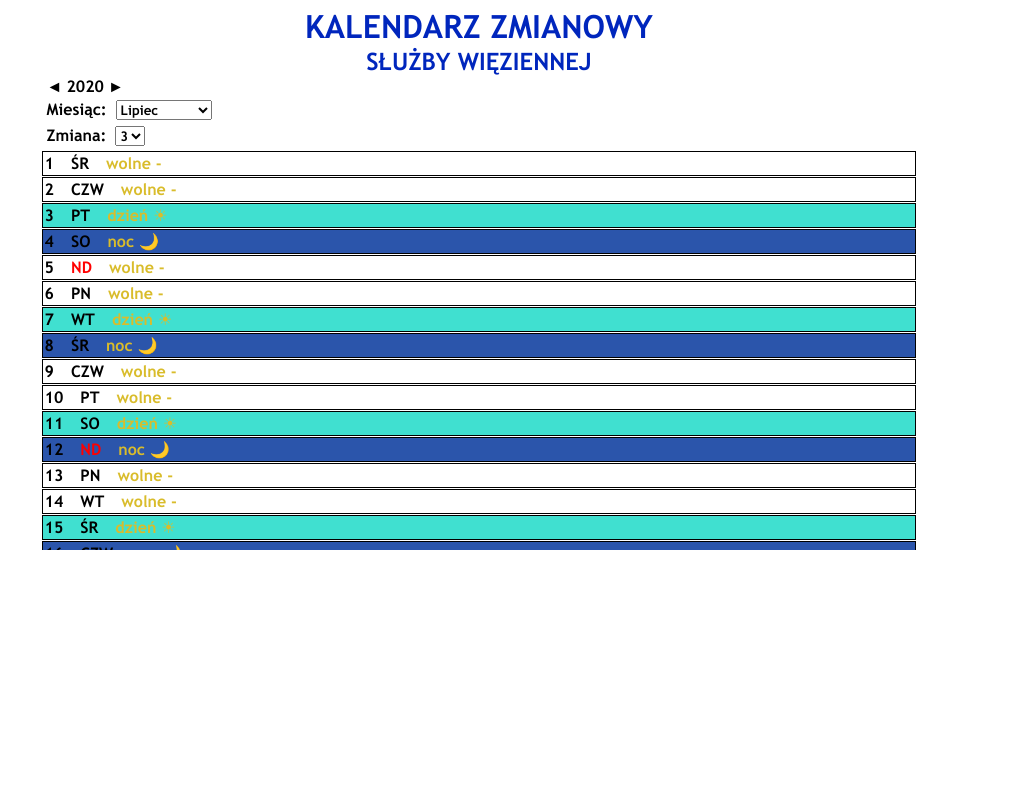
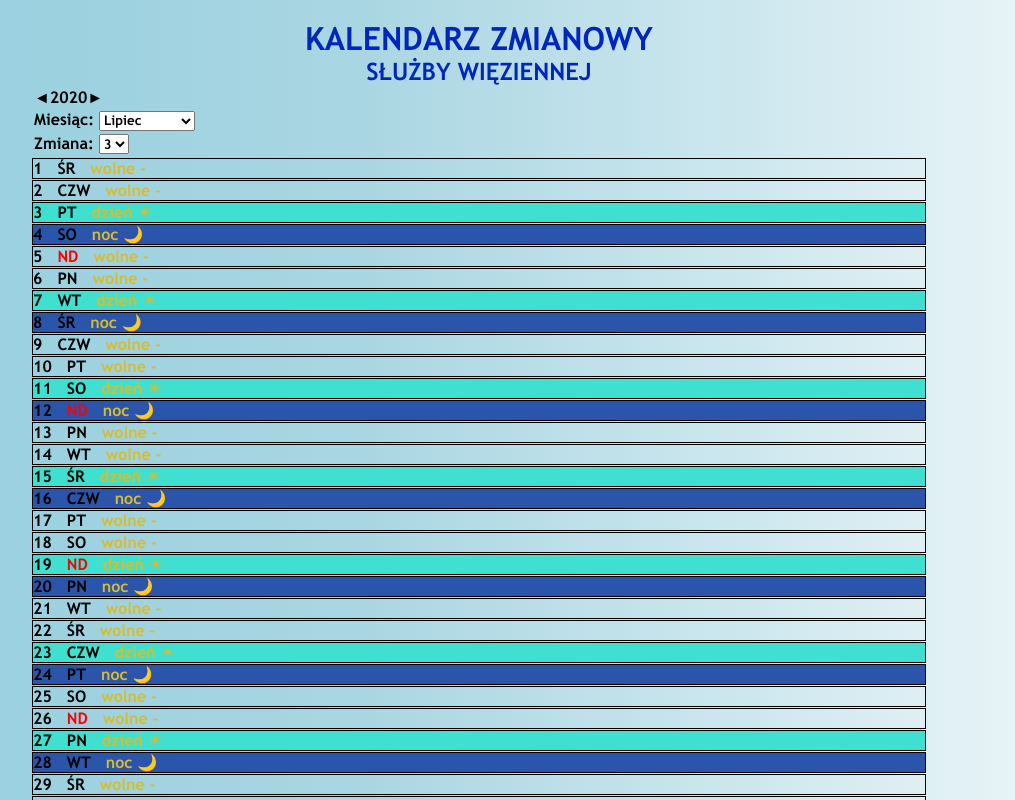
Before and after one commit to wiktorsachar/shift-viewer, a React (Create React App) app in the folder shift-viewer-v.1.0/: page / in a window 1280 px wide. Shown: the whole page, without its empty margins (161-1176 px from the left). Built offline with nearby package versions, Linux system fonts and the light colour scheme.

Commit message:
some work on calendar height and screen orientation problems

```diff
--- a/shift-viewer-v.1.0/src/App.css
+++ b/shift-viewer-v.1.0/src/App.css
@@ -1,4 +1,4 @@
-.prison-service {
+#prison-service {
   color: #0026bd;
   font-family: Trebuchet;
   text-align: center;
@@ -7,9 +7,13 @@
   display: flex;
   align-items: center;
   justify-content: center;
+  /* min-height: 100%; */
+  /* height: 100vh; */
+  margin: 0px
 }
 .App {
   width: 70%;
+  min-height: 100%;
   flex-direction: column;
   align-items: center;
   justify-content: center;
@@ -17,3 +21,6 @@
 * {
   font-family: Trebuchet;
 }
+h1 {
+  margin-top: 20px;
+}
--- a/shift-viewer-v.1.0/src/App.js
+++ b/shift-viewer-v.1.0/src/App.js
@@ -4,10 +4,12 @@ import "./App.css";
 
 function App() {
   return (
-    <div className="App-container">
+    <div className="App-container" id="try">
       <div className="App">
-        <h1 className="prison-service">KALENDARZ ZMIANOWY</h1>
-        <h2 className="prison-service">SŁUŻBY WIĘZIENNEJ</h2>
+        <div id="prison-service">
+          <h1>KALENDARZ ZMIANOWY</h1>
+          <h2>SŁUŻBY WIĘZIENNEJ</h2>
+        </div>
         <Calendar />
       </div>
     </div>
--- a/shift-viewer-v.1.0/src/components/Calendar/Calendar.css
+++ b/shift-viewer-v.1.0/src/components/Calendar/Calendar.css
@@ -3,5 +3,7 @@
 } */
 .content {
     overflow: scroll;
-    height: 400px
+    height: 100%;
+    /* border-width: 10px;
+    border-radius: 12px; */
 }
--- a/shift-viewer-v.1.0/src/components/Calendar/Calendar.js
+++ b/shift-viewer-v.1.0/src/components/Calendar/Calendar.js
@@ -9,6 +9,7 @@ class Calendar extends React.Component {
     month: new Date(Date.now()).getMonth(),
     year: new Date(Date.now()).getFullYear(),
     shift: 3,
+    calendarHeight: "0px",
   };
   handleMonthSelector = (props) => {
     this.setState({
@@ -16,9 +17,6 @@ class Calendar extends React.Component {
     });
   };
   handleYearSelector = (props) => {
-    // this.setState({
-    //   year: parseInt(props),
-    // });
     switch (props) {
       case "+":
         this.setState({ year: this.state.year + 1 });
@@ -35,15 +33,29 @@ class Calendar extends React.Component {
       shift: parseInt(props),
     });
   };
+  componentDidMount() {
+    const headersHeight = document.getElementById("prison-service")
+      .clientHeight;
+    const selectorsHeight = document.getElementById("header").clientHeight;
+    const windowHeight = window.innerHeight;
+    const calendarHeight = windowHeight - (headersHeight + selectorsHeight);
+    if (this.state.calendarHeight !== calendarHeight) {
+      this.setState({ calendarHeight: calendarHeight + "px" });
+    }
+    console.log("headers height: " + (headersHeight + selectorsHeight));
+    console.log("calendar height: " + calendarHeight);
+  }
   render() {
     const dutyMonth = Shifts.createShiftMonth(
       this.state.month,
       this.state.year,
       this.state.shift
     );
+    console.log("window height: " + window.innerHeight);
+    console.log("state calendar height: " + this.state.calendarHeight);
     return (
       <div>
-        <div className="header">
+        <div className="header" id="header">
           <DateSelector
             monthSelector={this.handleMonthSelector}
             yearSelector={this.handleYearSelector}
@@ -51,7 +63,34 @@ class Calendar extends React.Component {
             state={this.state}
           />
         </div>
-        <div className="content">
+        <div
+          id="container"
+          style={{
+            height: this.state.calendarHeight,
+            maxHeight: this.state.calendarHeight,
+          }}
+        >
+          <div
+            className="content"
+            // id="container"
+            // style={{
+            //   height: this.state.calendarHeight,
+            //   maxHeight: this.state.calendarHeight,
+            // }}
+          >
+            {dutyMonth.map((day, i) => (
+              <DayBox date={day.date} duty={day.duty} key={i} />
+            ))}
+          </div>
+        </div>
+        <div
+          className="content"
+          // id="container"
+          // style={{
+          //   height: this.state.calendarHeight,
+          //   maxHeight: this.state.calendarHeight,
+          // }}
+        >
           {dutyMonth.map((day, i) => (
             <DayBox date={day.date} duty={day.duty} key={i} />
           ))}
--- a/shift-viewer-v.1.0/src/components/DateSelector/DateSelector.css
+++ b/shift-viewer-v.1.0/src/components/DateSelector/DateSelector.css
@@ -1,3 +1,3 @@
-* {
-    margin: 2px;
+.header-nav {
+    margin: 3px;
 }
--- a/shift-viewer-v.1.0/src/components/DateSelector/DateSelector.js
+++ b/shift-viewer-v.1.0/src/components/DateSelector/DateSelector.js
@@ -2,24 +2,27 @@ import React from "react";
 import MonthSelector from "./components/MonthSelector";
 import ShiftSelector from "./components/ShiftSelector";
 import YearSelector from "./components/YearSelector";
-import "./DateSelector.css"
+import "./DateSelector.css";
 
 const DateSelector = (props) => {
   return (
     <div>
-      <YearSelector
-        handler={props.yearSelector}
-        year={props.state.year}
-      />
+      <div className="header-nav">
+        <YearSelector handler={props.yearSelector} year={props.state.year} />
+      </div>
+      <div className="header-nav">
         <MonthSelector
           handler={props.monthSelector}
           month={props.state.month}
         />
+      </div>
+      <div className="header-nav">
         <ShiftSelector
           handler={props.shiftSelector}
           shift={props.state.shift}
         />
       </div>
+    </div>
   );
 };
 
--- a/shift-viewer-v.1.0/src/index.css
+++ b/shift-viewer-v.1.0/src/index.css
@@ -1,4 +1,51 @@
 @font-face {
-    font-family: 'Trebuchet';
-    src: local('Trebuchet'), url("./fonts/TREBUCBD.ttf") format('truetype');
-  }
+  font-family: "Trebuchet";
+  src: local("Trebuchet"), url("./fonts/TREBUCBD.ttf") format("truetype");
+}
+* {
+  margin: 0px;
+}
+#root {
+  overflow: hidden;
+  height: 100vh;
+  border-width: 0px;
+  background: rgba(147, 206, 222, 1);
+  background: -moz-linear-gradient(
+    left,
+    rgba(147, 206, 222, 1) 0%,
+    rgba(117, 189, 209, 0.62) 41%,
+    rgba(73, 165, 191, 0.08) 100%
+  );
+  background: -webkit-gradient(
+    left top,
+    right top,
+    color-stop(0%, rgba(147, 206, 222, 1)),
+    color-stop(41%, rgba(117, 189, 209, 0.62)),
+    color-stop(100%, rgba(73, 165, 191, 0.08))
+  );
+  background: -webkit-linear-gradient(
+    left,
+    rgba(147, 206, 222, 1) 0%,
+    rgba(117, 189, 209, 0.62) 41%,
+    rgba(73, 165, 191, 0.08) 100%
+  );
+  background: -o-linear-gradient(
+    left,
+    rgba(147, 206, 222, 1) 0%,
+    rgba(117, 189, 209, 0.62) 41%,
+    rgba(73, 165, 191, 0.08) 100%
+  );
+  background: -ms-linear-gradient(
+    left,
+    rgba(147, 206, 222, 1) 0%,
+    rgba(117, 189, 209, 0.62) 41%,
+    rgba(73, 165, 191, 0.08) 100%
+  );
+  background: linear-gradient(
+    to right,
+    rgba(147, 206, 222, 1) 0%,
+    rgba(117, 189, 209, 0.62) 41%,
+    rgba(73, 165, 191, 0.08) 100%
+  );
+  filter: progid:DXImageTransform.Microsoft.gradient( startColorstr='#93cede', endColorstr='#49a5bf', GradientType=1 );
+}
```
Lines whose indentation alone changed are shown as unchanged.
